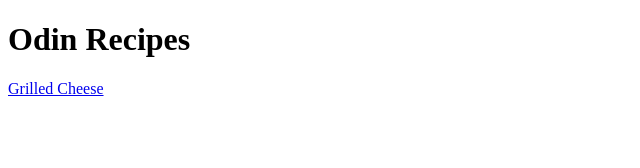
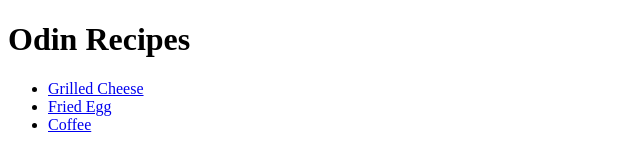
Before and after one commit to KrispyKremeDiet/odin-recipes, a plain HTML site: page index.html in a window 1280 px wide. Shown: the whole page, without its empty margins (0-640 px from the left). Drawn offline with Linux system fonts and the light colour scheme.

Commit message:
Added links to index.html
Added unordered list of links to each recipe page on index.html

```diff
--- a/index.html
+++ b/index.html
@@ -12,7 +12,11 @@
     <body>
         <h1>Odin Recipes</h1>
 
-        <a href="recipes/grilled-cheese.html">Grilled Cheese</a>
+        <ul>
+            <li><a href="recipes/grilled-cheese.html">Grilled Cheese</a></li>
+            <li><a href="recipes/fried-egg.html">Fried Egg</a></li>
+            <li><a href="recipes/coffee.html">Coffee</a></li>
+        </ul>
 
     </body>
 
```
